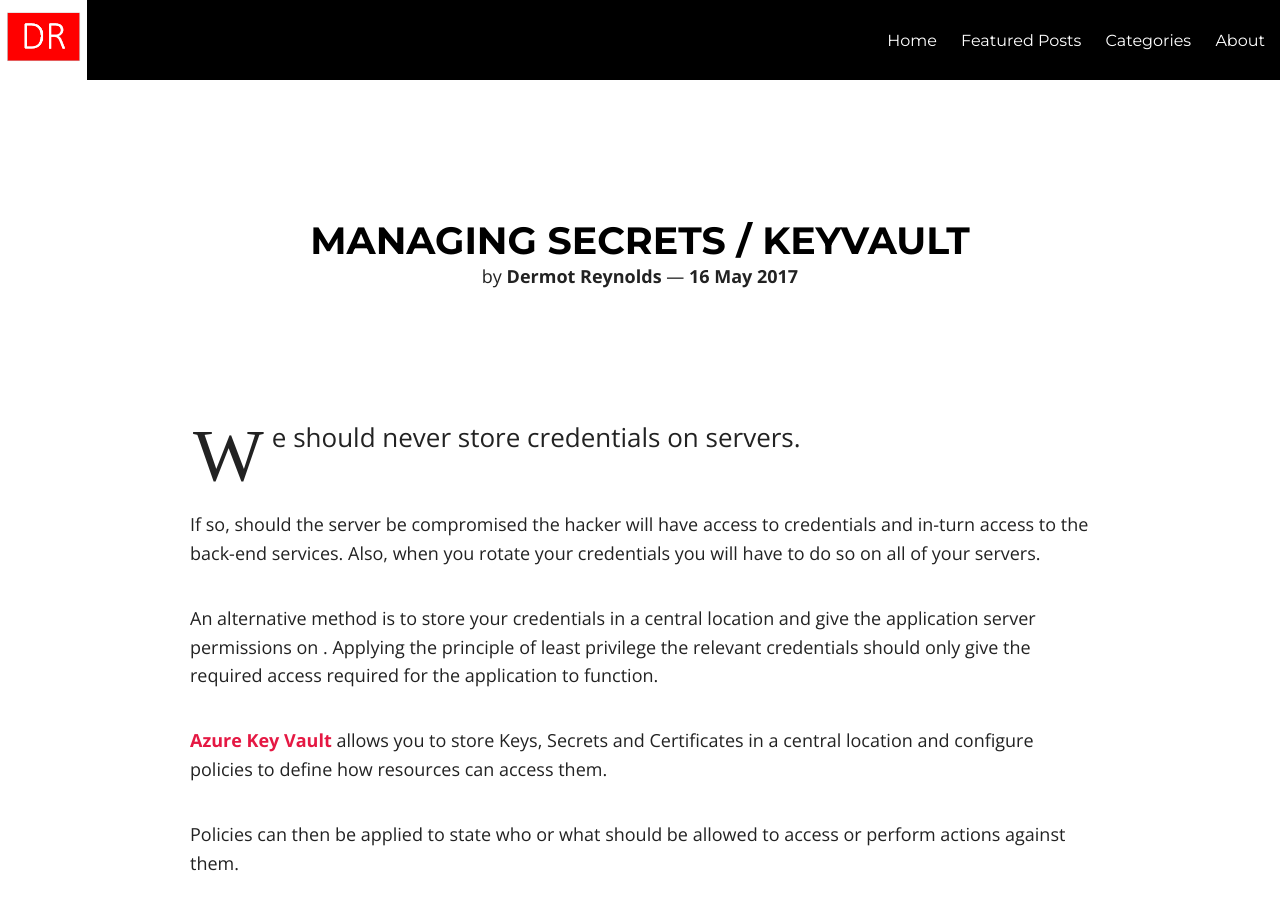
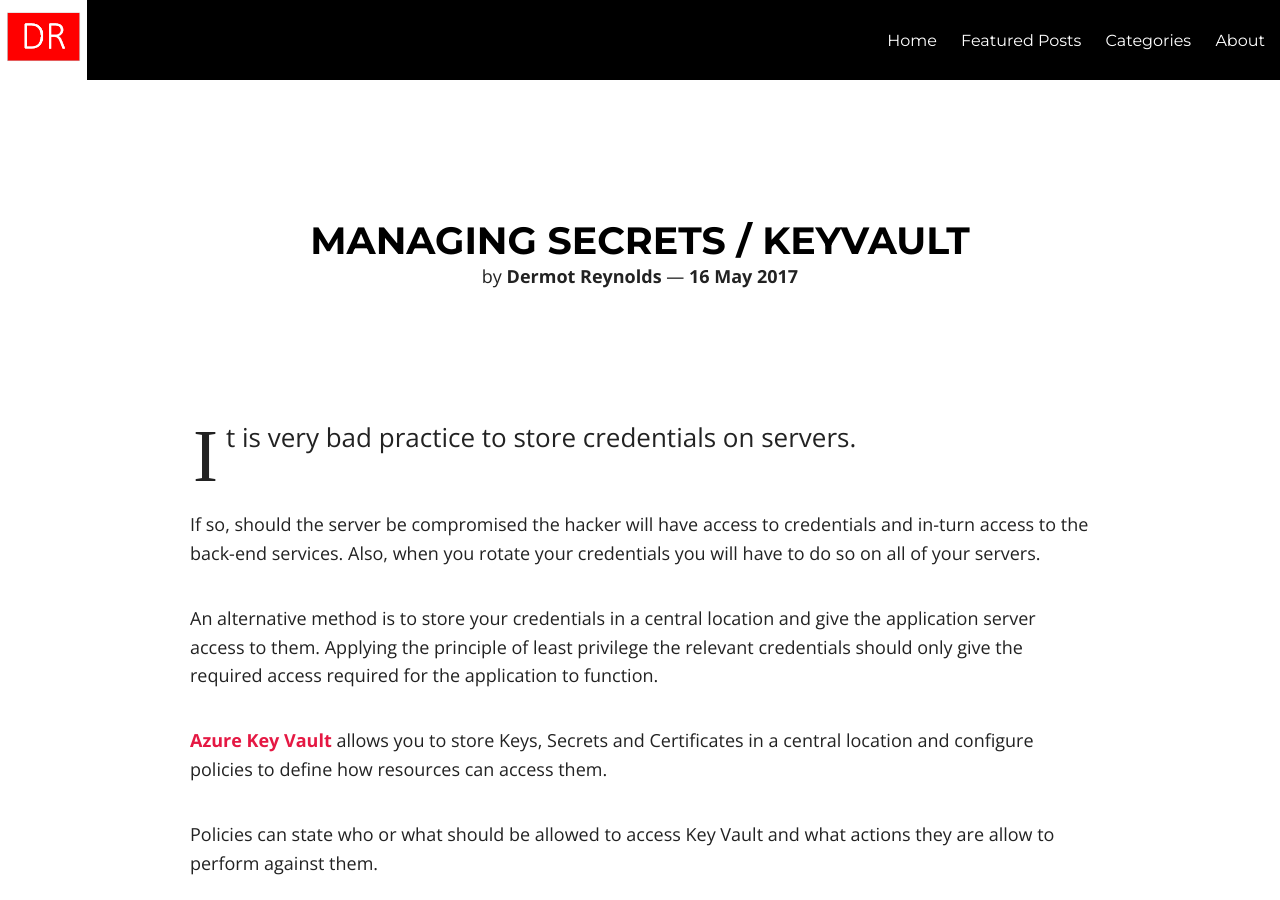
Before and after one commit to dermotreynolds/old.dermotreynolds.github.io, a Jekyll site: the page built from _posts/2017-05-12-11-keyvault.md, in a window 1280 px wide and 900 px high. Built offline with Jekyll 4.4.1, drawn with Linux system fonts in a browser that asks for light colours; nearby versions of some CDN libraries.

```diff
--- a/_posts/2017-05-12-11-keyvault.md
+++ b/_posts/2017-05-12-11-keyvault.md
@@ -6,16 +6,16 @@
 
 ---
 
-We should never store credentials on servers.
+It is very bad practice to store credentials on servers.
 
 If so, should the server be compromised the hacker will have access to credentials and in-turn access to the back-end services.  Also, when you rotate your credentials you will have to do so on all of your servers.
 
-An alternative method is to store your credentials in a central location and give the application server permissions on .  Applying the principle of least privilege the relevant credentials should only give the required access required for the application to function.
+An alternative method is to store your credentials in a central location and give the application server access to them.  Applying the principle of least privilege the relevant credentials should only give the required access required for the application to function.
 
 __[Azure Key Vault](https://azure.microsoft.com/en-us/services/key-vault/){:target="_blank"}__
 allows you to store Keys, Secrets and Certificates in a central location and configure policies to define how resources can access them.
 
-Policies can then be applied to state who or what should be allowed to access or perform actions against them.
+Policies can state who or what should be allowed to access Key Vault and what actions they are allow to perform against them.
 
 
 Interaction is pretty straight forward.
@@ -38,17 +38,19 @@
 
 To save a secret via Terraform:
 
-
-    resource "azurerm_key_vault_secret" "wfbill_store_accesskey" {
-        name      = "<name of the secret>"
-        value     = "<value of the secret>"
-        vault_uri = "<uri to the key vault>"
-    }
+~~~~~~
+resource "azurerm_key_vault_secret" "wfbill_store_accesskey" {
+    name      = "<name of the secret>"
+    value     = "<value of the secret>"
+    vault_uri = "<uri to the key vault>"
+}
+~~~~~~
 
 To retrieve a secret via a C# app - i.e. the cloud storage connection string - we just put this into our code:
 
-    var azureServiceTokenProvider = new AzureServiceTokenProvider();
-    var kvClient = new KeyVaultClient(new KeyVaultClient.AuthenticationCallback(azureServiceTokenProvider.KeyVaultTokenCallback), client);
-    string cloudStorageString = (await kvClient.GetSecretAsync("https://wfinfraprd-core.vault.azure.net/", "wfecomprd2020-accesskey")).Value;
-
+~~~~~~
+var azureServiceTokenProvider = new AzureServiceTokenProvider();
+var kvClient = new KeyVaultClient(new KeyVaultClient.AuthenticationCallback(azureServiceTokenProvider.KeyVaultTokenCallback), client);
+string cloudStorageString = (await kvClient.GetSecretAsync("https://wfinfraprd-core.vault.azure.net/", "wfecomprd2020-accesskey")).Value;
+~~~~~~
 Pretty straight forward right?  We have used this in our sample function app.
```
